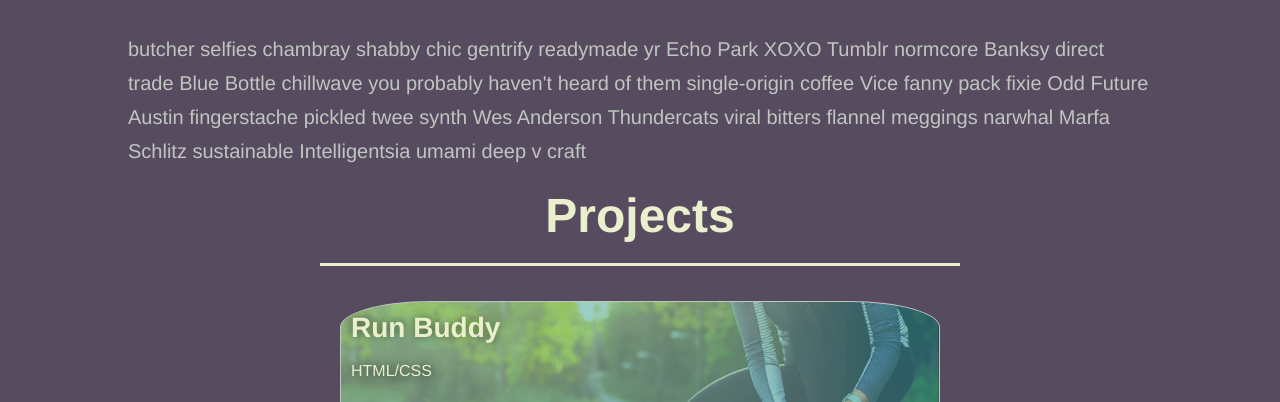
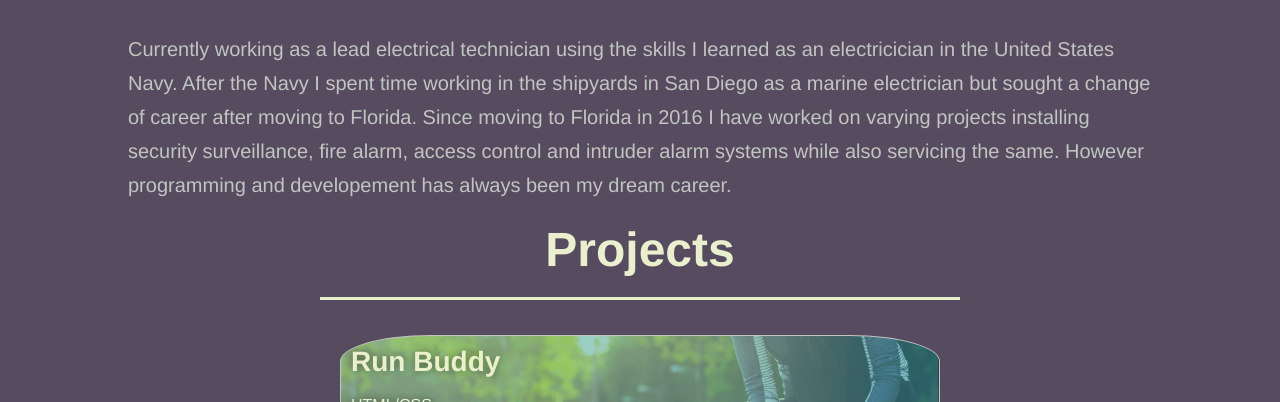
Before and after one commit to CTripleF/portfolio, a plain HTML site: page index.html in a window 1280 px wide. Shown: the part 699-1101 px from the top of the page. Drawn offline with Linux system fonts and the light colour scheme.

Commit message:
updated about me section

```diff
--- a/index.html
+++ b/index.html
@@ -45,7 +45,7 @@
       <h2 class="section-title primary-border">About Me</h2>
       <div class="flex-row">
         <p>
-          butcher selfies chambray shabby chic gentrify readymade yr Echo Park XOXO Tumblr normcore Banksy direct trade Blue Bottle chillwave you probably haven't heard of them single-origin coffee Vice fanny pack fixie Odd Future Austin fingerstache pickled twee synth Wes Anderson Thundercats viral bitters flannel meggings narwhal Marfa Schlitz sustainable Intelligentsia umami deep v craft
+          Currently working as a lead electrical technician using the skills I learned as an electricician in the United States Navy. After the Navy I spent time working in the shipyards in San Diego as a marine electrician but sought a change of career after moving to Florida. Since moving to Florida in 2016 I have worked on varying projects installing security surveillance, fire alarm, access control and intruder alarm systems while also servicing the same. However programming and developement has always been my dream career.
         </p>
       </div>
     </section>
```
